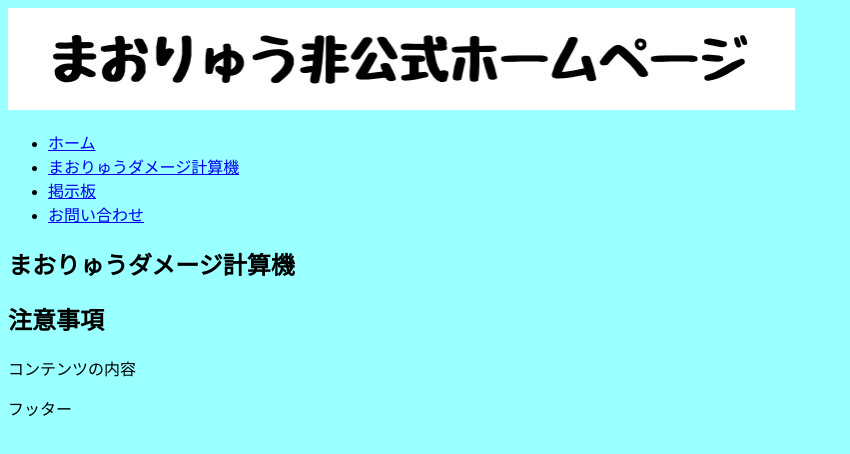
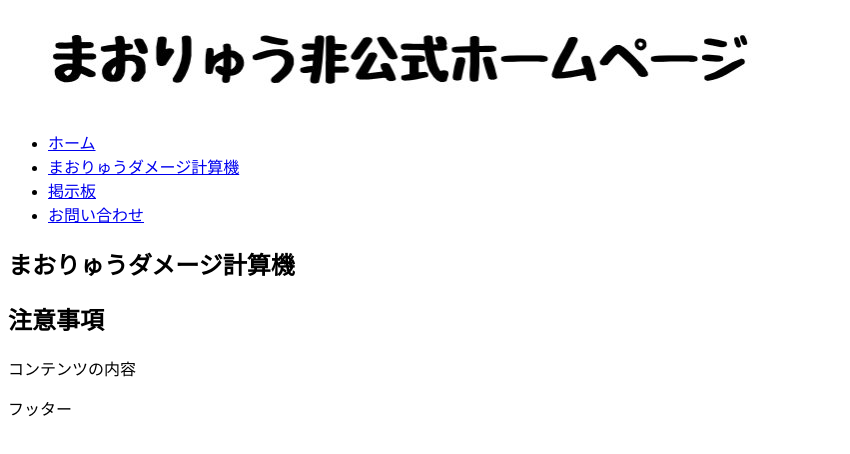
Before and after one commit to minikumachan/tensura, a plain HTML site: page Keisan.html in a window 1280 px wide. Shown: the whole page, without its empty margins (0-850 px from the left). Drawn offline with Linux system fonts and the light colour scheme.

Commit message:
Update Keisan.html

```diff
--- a/Keisan.html
+++ b/Keisan.html
@@ -5,7 +5,7 @@
     <meta name="viewport" content="width=device-width, initial-scale=1">
     <title>まおりゅうダメージ計算機</title>
 </head>
-<body bgcolor="#99ffff">
+<body>
     <header>
         <img src="画像/ヘッダー/まおりゅう非公式ホームページ.jpg">
     </header>
```
